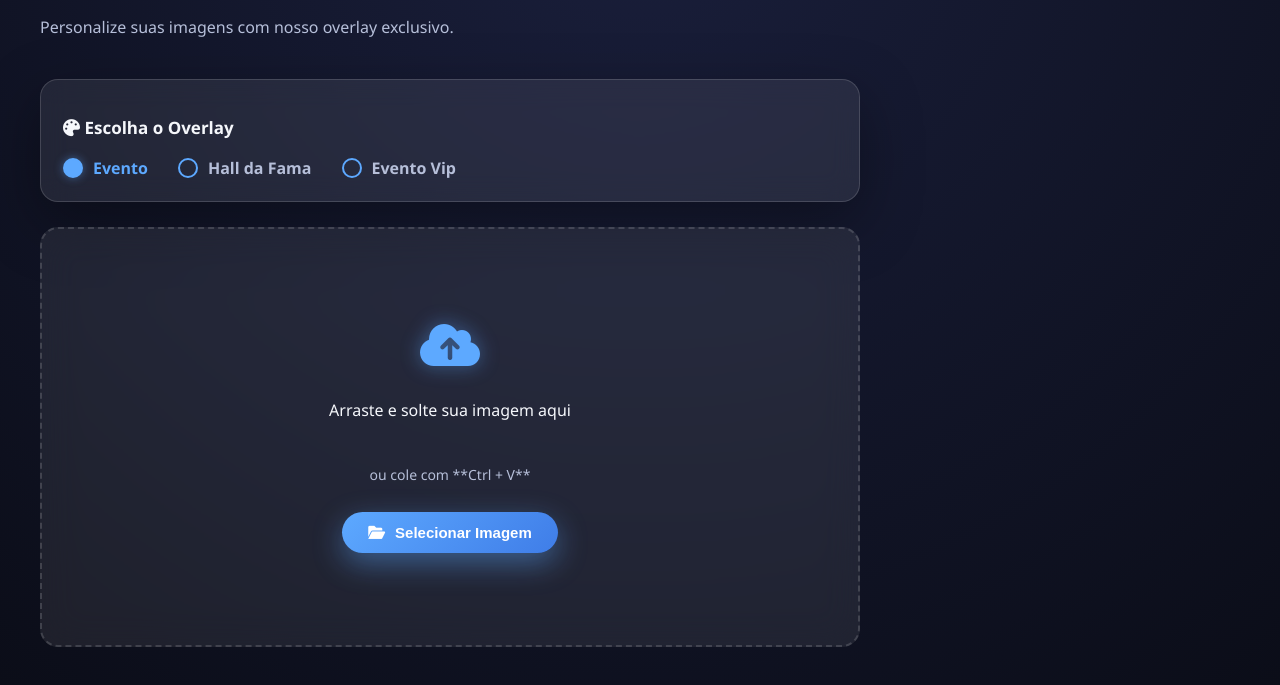
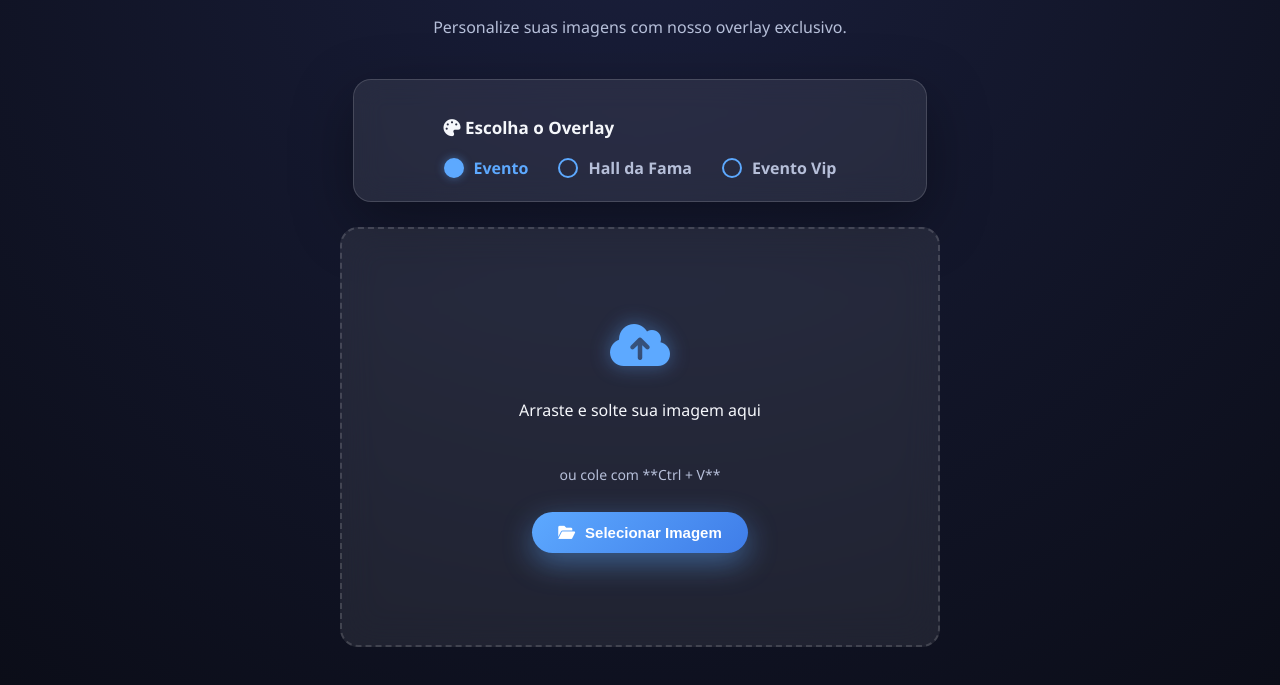
Before and after one commit to Clowrdl/Site-eventos, a plain HTML site: page index.html in a window 1280 px wide. Shown: the part 131-816 px from the top of the page. Drawn offline with Linux system fonts and the light colour scheme.

Commit message:
Add files via upload

```diff
--- a/style.css
+++ b/style.css
@@ -28,7 +28,6 @@
 body {
     margin: 0;
     min-height: 100vh;
-    display: flex;
     font-family: 'Segoe UI', system-ui, -apple-system, BlinkMacSystemFont, sans-serif;
     background: radial-gradient(circle at top, #1a1f3c, #0b0d18);
     color: var(--text-main);
@@ -83,6 +82,9 @@ body {
     flex: 1;
     padding: 40px;
     display: flex;
+    display: flex;
+    justify-content: center; /* eixo horizontal */
+    align-items: center;     /* eixo vertical */
     flex-direction: column;
     gap: 25px;
 }
@@ -105,7 +107,7 @@ body {
     backdrop-filter: blur(14px);
     border: 1px solid var(--border-soft);
     border-radius: var(--radius-lg);
-    padding: 22px;
+    padding: 22px 90px;
     max-width: 820px;
     box-shadow: 0 20px 60px rgba(0, 0, 0, 0.35);
 }
@@ -157,6 +159,7 @@ body {
    DROP AREA
 ========================= */
 .drop-area {
+    width: 50%;
     max-width: 820px;
     min-height: 420px;
     background: var(--bg-glass);
@@ -239,10 +242,11 @@ body {
     display: flex;
     flex-direction: column;
     align-items: center;
-    gap: 18px;
+    gap: 10px;
 }
 
 .image-container {
+    max-width: 100%;
     position: relative;
     border-radius: var(--radius-md);
     overflow: hidden;
```
